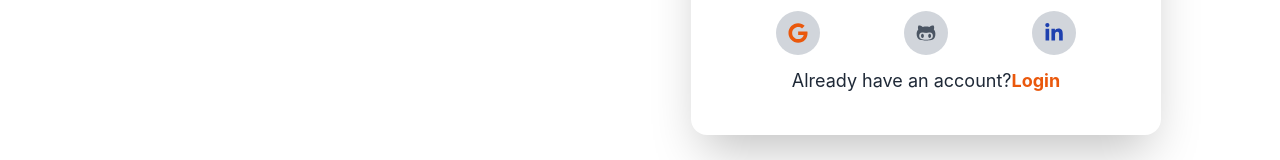
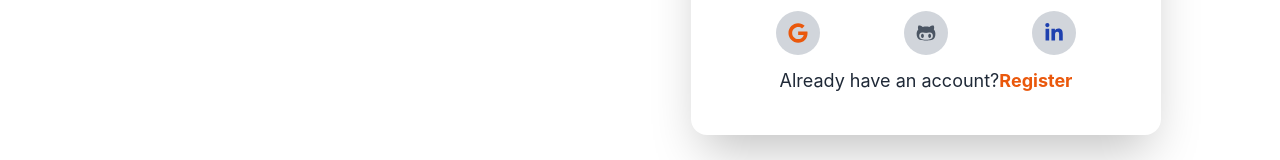
Before and after one commit to mishkat433/perfect-click-clint, a React (Create React App) app: page /register in a window 1280 px wide. Shown: the part 637-797 px from the top of the page. Built offline with nearby package versions, Linux system fonts and the light colour scheme; no server answers.

Commit message:
register page change

```diff
--- a/src/pages/Register/Register.jsx
+++ b/src/pages/Register/Register.jsx
@@ -117,7 +117,7 @@ const Register = () => {
                     </form>
                     <SocialLogin />
                     <p to="/" className='text-center text-lg mb-10'>Already have an account?
-                        <Link to="/login" className='font-bold text-orange-600'>Login</Link></p>
+                        <Link to="/login" className='font-bold text-orange-600'>Register</Link></p>
                 </div>
             </div>
         </div>
```
